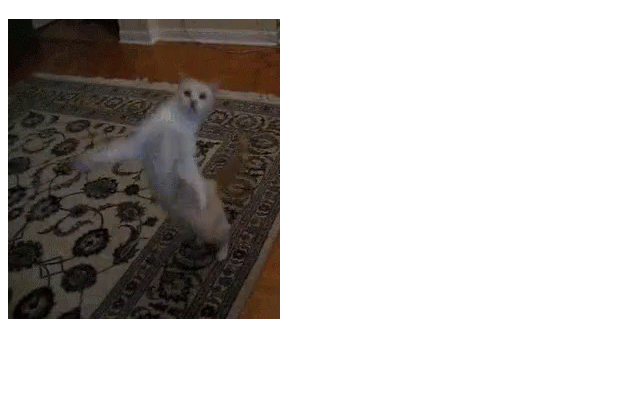
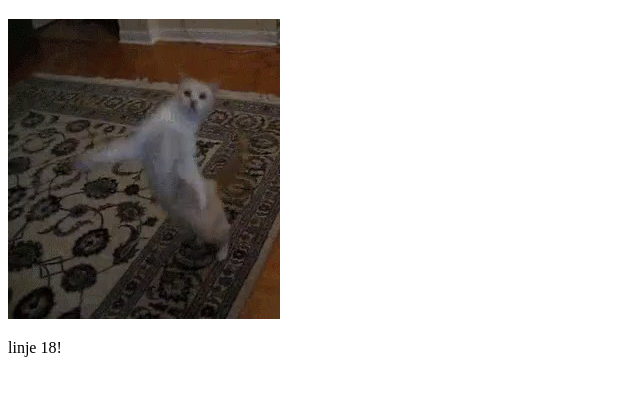
Before and after one commit to step3838/myfirstgit, a plain HTML site: page index.html in a window 1280 px wide. Shown: the part 61-456 px from the top of the page, without its empty margins (0-640 px from the left). Drawn offline with Linux system fonts and the light colour scheme.

Commit message:
p tag added

```diff
--- a/index.html
+++ b/index.html
@@ -14,7 +14,9 @@
 <h1>Hejjjjj Go`rios</h1>
 <img src="/img/jumping_kitty.gif" alt="Jumping kittyyuhhhhh">
 </div>
-    <!-- yeehaw -->
+
+<p>linje 18!</p>
+    <!-- yeehaw end -->
 
 </body>
 </html>
```
